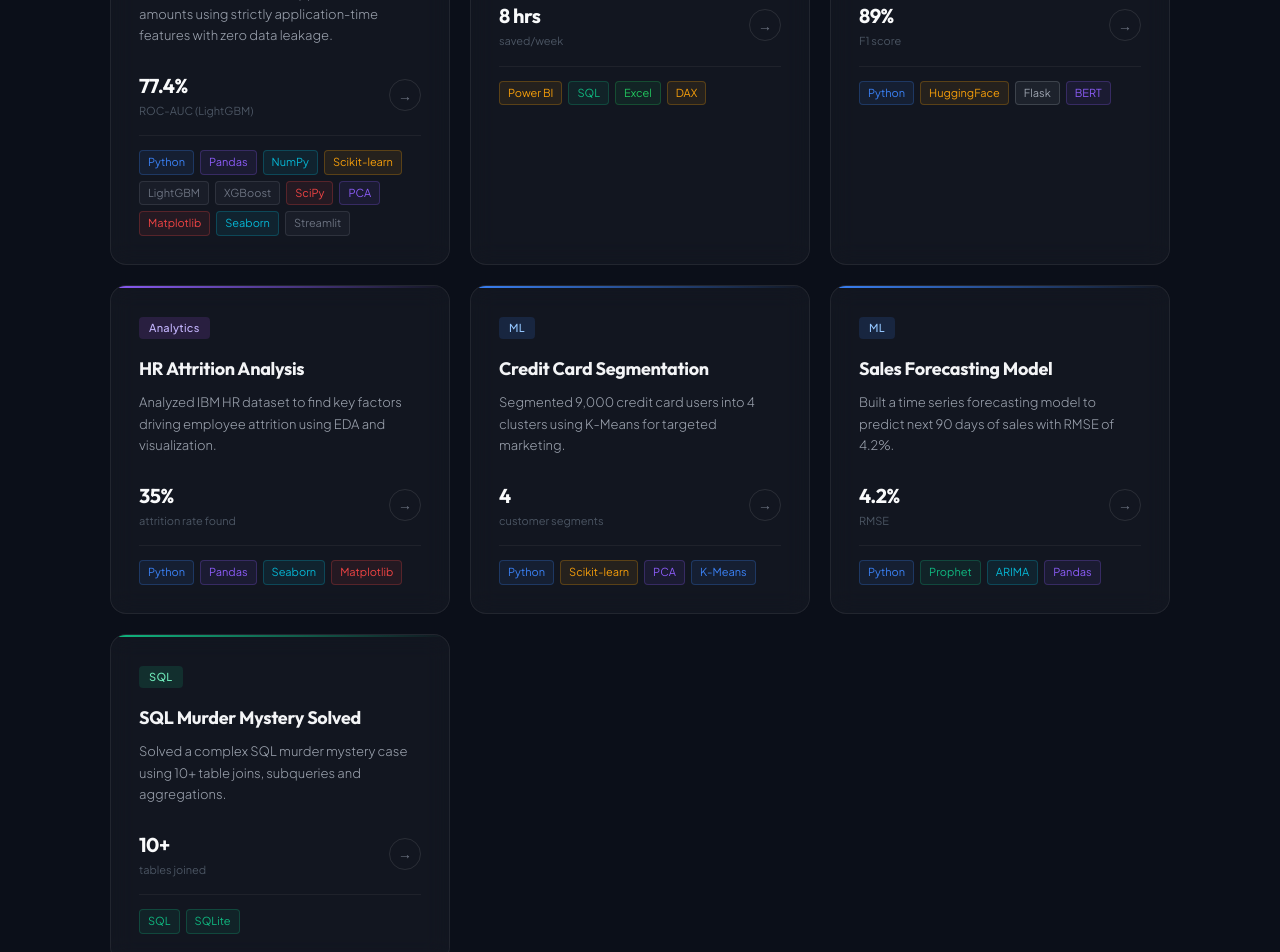
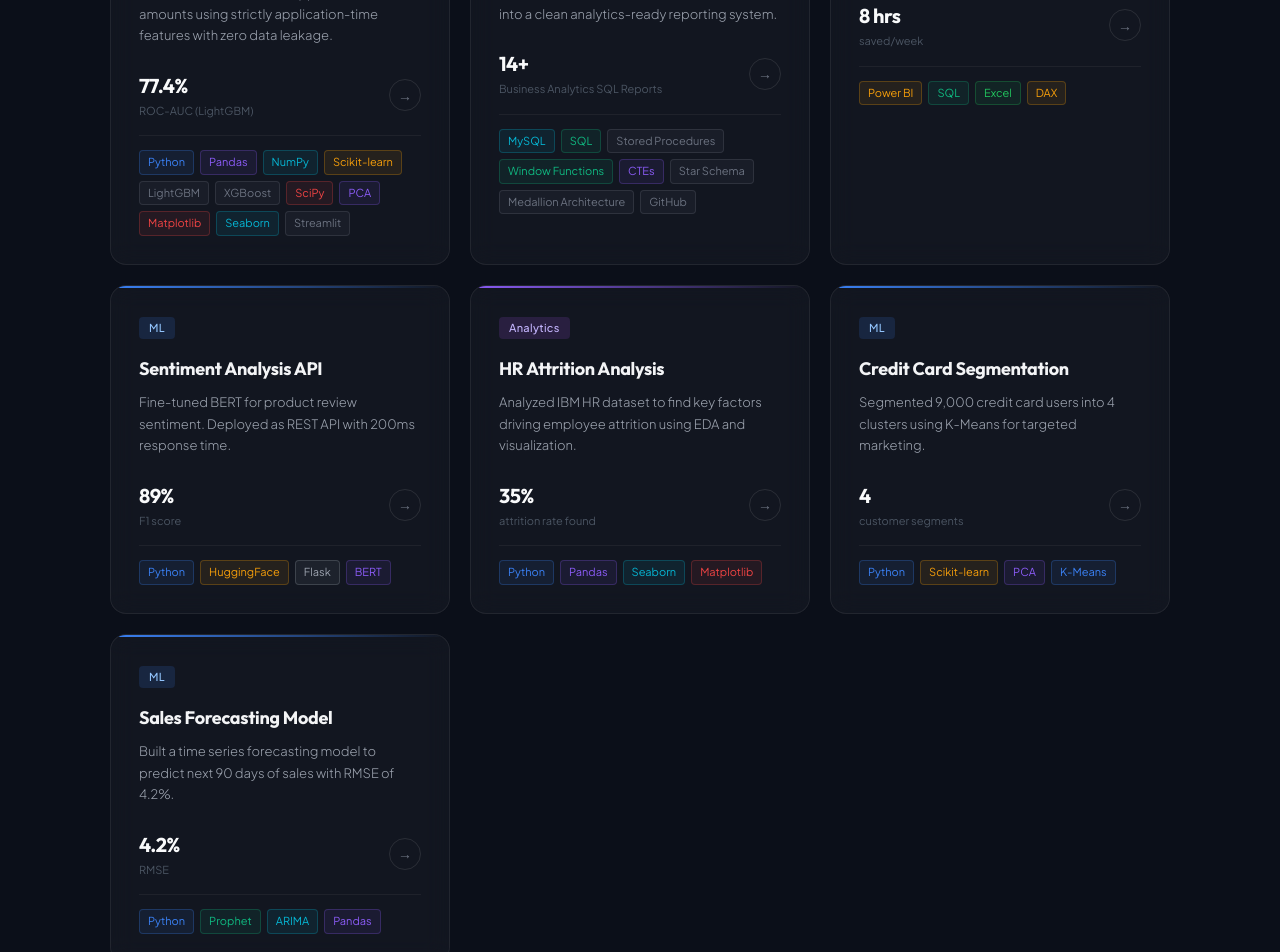
Before and after one commit to sujaldeb/sujal-portfolio, a React (Vite) app: page /projects in a window 1280 px wide. Shown: the part 980-1932 px from the top of the page. Built offline with nearby package versions, Linux system fonts and the light colour scheme.

Commit message:
sales data warehouse project added SQL non-featured

```diff
--- a/src/data/projects.js
+++ b/src/data/projects.js
@@ -152,7 +152,46 @@ export const projects = [
     images: [],
   },
   {
-    id: "project-5",
+    id: "sales-data-warehouse",
+    title: "Sales Data Warehouse & Analytics Platform",
+    tag: "SQL",
+    featured: false,
+    shortDesc: "Built a production-style sales data warehouse using Medallion Architecture (Bronze → Silver → Gold) to transform raw CRM and ERP data into a clean analytics-ready reporting system.",
+    metric: "14+",
+    metricLabel: "Business Analytics SQL Reports",
+    metric2: "3-Layer",
+    metric2Label: "Medallion Warehouse Architecture",
+    problem: "",
+    problemBullets: [
+      "CRM and ERP systems contain inconsistent customer IDs, duplicate records, invalid dates, and corrupted sales values.",
+      "Raw transactional data is difficult to analyze reliably without standardized transformation and validation pipelines.",
+      "Business reporting suffers when analytics teams work on inconsistent or low-quality operational data.",
+    ],
+    approach: "",
+    approachBullets: [
+      "Designed a Medallion Architecture pipeline with Bronze, Silver, and Gold warehouse layers.",
+      "Built stored procedures to automate raw CSV ingestion into the Bronze layer using MySQL.",
+      "Applied extensive Silver-layer cleansing including deduplication, null handling, data normalization, and sales validation logic.",
+      "Engineered star schema views with surrogate keys for customer and product dimensions.",
+      "Implemented advanced SQL transformations using CTEs, window functions, LEAD(), LAG(), ROW_NUMBER(), and running aggregates.",
+      "Developed 14+ analytical SQL reports covering sales trends, segmentation, cumulative analysis, and year-over-year performance.",
+    ],
+    result: "",
+    resultBullets: [
+      "Created a fully structured analytics warehouse with clean dimensional modeling and business-ready reporting layers.",
+      "Corrected corrupted transactional records using automated sales integrity validation logic.",
+      "Resolved conflicting CRM and ERP customer attributes into unified trusted dimensions.",
+      "Enabled advanced analytical reporting including moving averages, YoY growth analysis, customer segmentation, and category contribution analysis.",
+      "Built reusable SQL transformation pipelines following production-style warehouse engineering practices.",
+      "Delivered scalable reporting views optimized for downstream business intelligence and analytics workflows.",
+    ],
+    tools: ["MySQL", "SQL", "Stored Procedures", "Window Functions", "CTEs", "Star Schema", "Medallion Architecture", "GitHub"],
+    github: "https://github.com/sujaldeb/Sales-Data-Warehouse-Analytics-Platform",
+    live: "",
+    images: [],
+  },
+  {
+    id: "project-6",
     title: "Sales Performance Dashboard",
     tag: "Analytics",
     featured: false,
@@ -171,7 +210,7 @@ export const projects = [
     images: [],
   },
   {
-    id: "project-6",
+    id: "project-7",
     title: "Sentiment Analysis API",
     tag: "ML",
     featured: false,
@@ -190,7 +229,7 @@ export const projects = [
     images: [],
   },
   {
-    id: "project-7",
+    id: "project-8",
     title: "HR Attrition Analysis",
     tag: "Analytics",
     featured: false,
@@ -209,7 +248,7 @@ export const projects = [
     images: [],
   },
   {
-    id: "project-8",
+    id: "project-9",
     title: "Credit Card Segmentation",
     tag: "ML",
     featured: false,
@@ -228,7 +267,7 @@ export const projects = [
     images: [],
   },
   {
-    id: "project-9",
+    id: "project-10",
     title: "Sales Forecasting Model",
     tag: "ML",
     featured: false,
@@ -246,23 +285,4 @@ export const projects = [
     live: "",
     images: [],
   },
-  {
-    id: "project-10",
-    title: "SQL Murder Mystery Solved",
-    tag: "SQL",
-    featured: false,
-    shortDesc: "Solved a complex SQL murder mystery case using 10+ table joins, subqueries and aggregations.",
-    metric: "10+",
-    metricLabel: "tables joined",
-    problem: "A SQL puzzle challenge requiring detective work across a relational database to find a murderer.",
-    problemBullets: null,
-    approach: "Used complex JOINs, subqueries, GROUP BY, and HAVING clauses across 10+ tables to trace evidence.",
-    approachBullets: null,
-    result: "Successfully identified the murderer. Documented the full query logic step by step.",
-    resultBullets: null,
-    tools: ["SQL", "SQLite"],
-    github: "#",
-    live: "",
-    images: [],
-  },
 ]
```
